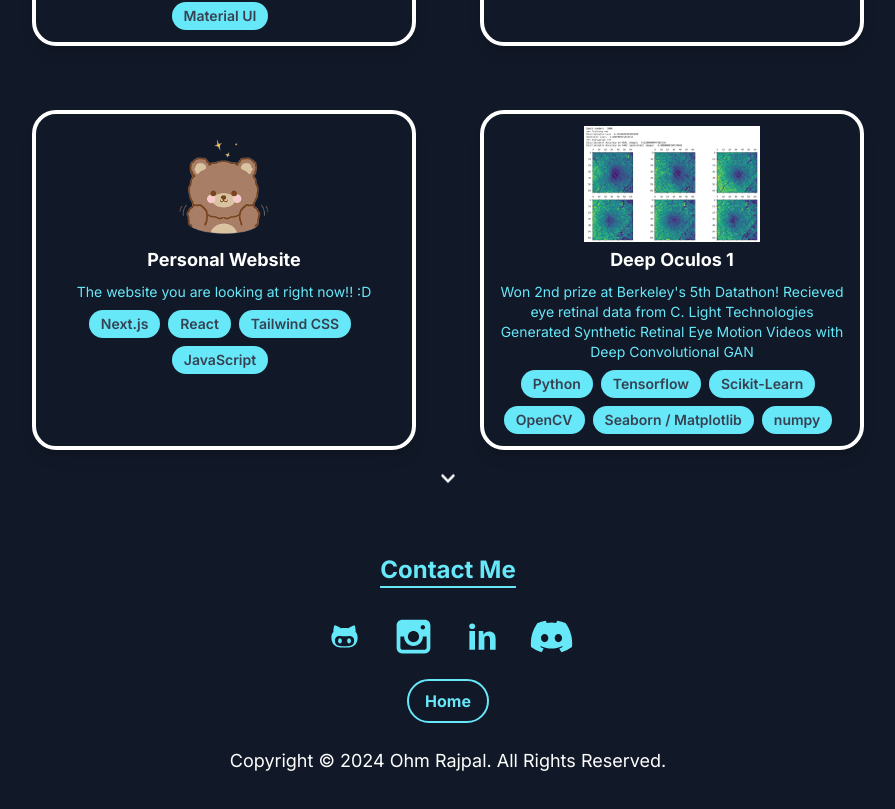
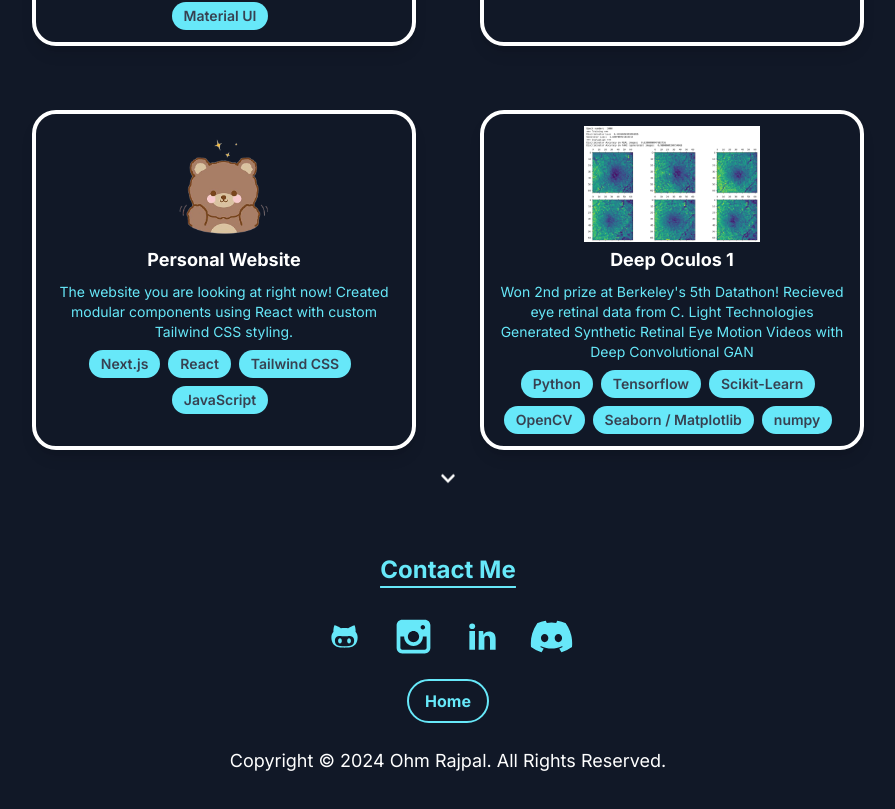
Before and after one commit to Ohm-Rajpal/portfolio, a Next.js app: page / in a window 1280 px wide. Shown: the part 1282-2091 px from the top of the page, without its empty margins (192-1087 px from the left). Built offline with nearby package versions, Linux system fonts and the light colour scheme.

Commit message:
Update description

```diff
--- a/app/MyComponents/Projects.jsx
+++ b/app/MyComponents/Projects.jsx
@@ -40,7 +40,7 @@ export default function Projects() {
         justifyDir={"justify-end"}
         imgName={"/img/bear.png"}
         title={'Personal Website'}
-        description={"The website you are looking at right now!! :D"}
+        description={"The website you are looking at right now! Created modular components using React with custom Tailwind CSS styling."}
         skills={['Next.js', 'React', 'Tailwind CSS', 'JavaScript']}
         githubLink={'https://github.com/Ohm-Rajpal/portfolio'}
         />
```
